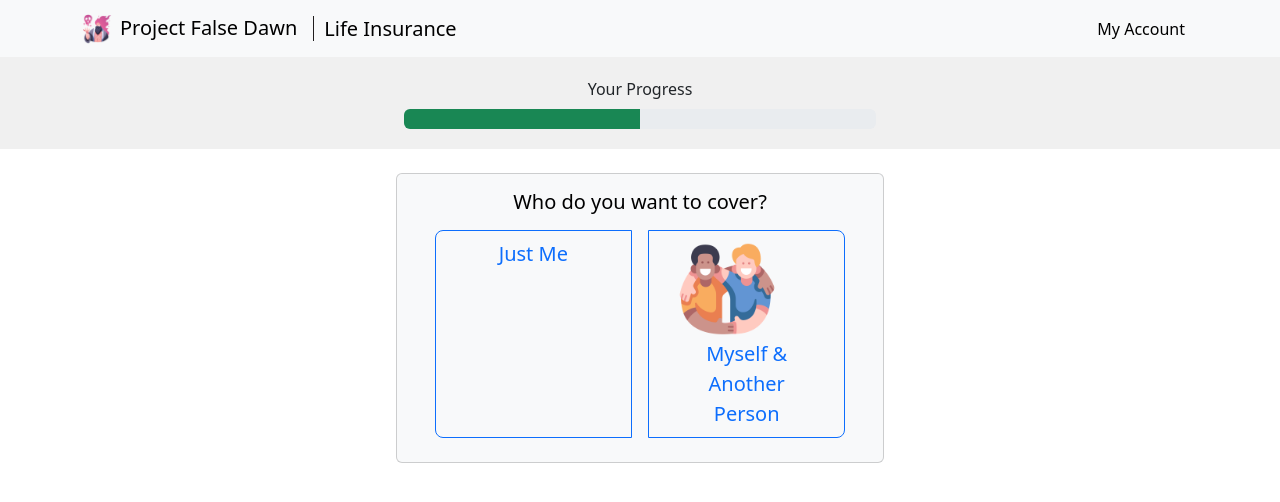
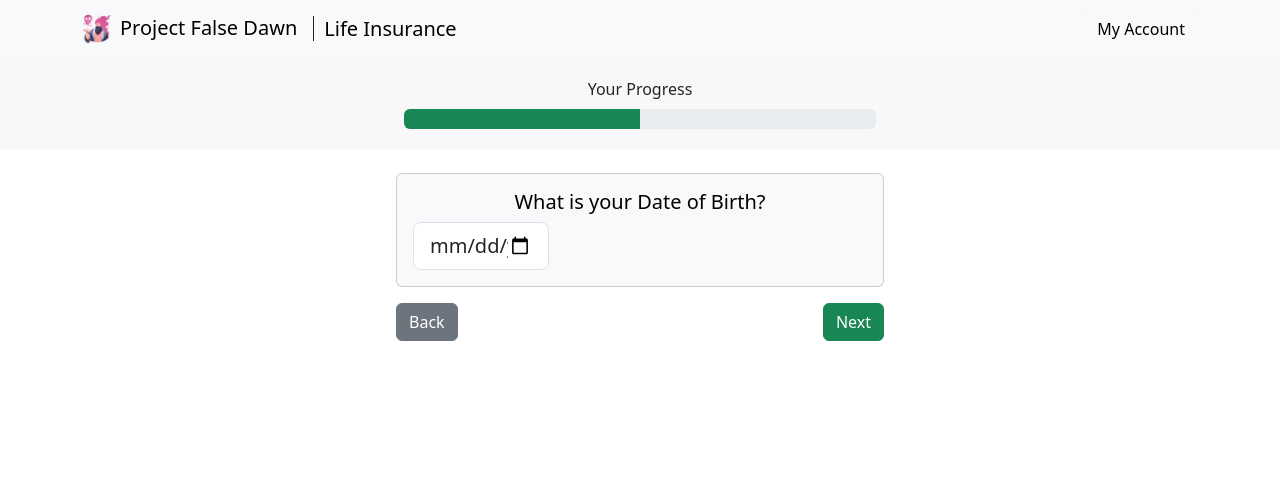
Before and after one commit to xNmS/Project-False-Dawn, a React (Create React App) app in the folder Front-End/my-app/: page / in a window 1280 px wide. Shown: the top 502 px of the page. Built offline with nearby package versions, Linux system fonts and the light colour scheme.

Commit message:
added policy type

```diff
--- a/Front-End/my-app/src/App.css
+++ b/Front-End/my-app/src/App.css
@@ -9,10 +9,17 @@
 
 .progress-bar-section {
   display: flex;
-  background-color: #f0f0f0;
+  background-color: #f8f8f8;
   padding: 20px;
 }
 
 .card-body .btn-group label {
-  width: 40%; /* Set the button width to 40% of the card width */
+  width: 50%;
 }
+
+.center-content {
+  display: flex;
+  flex-direction: column;
+  justify-content: center;
+  align-items: center;
+}
--- a/Front-End/my-app/src/App.js
+++ b/Front-End/my-app/src/App.js
@@ -2,7 +2,8 @@ import "./App.css";
 import "bootstrap/dist/css/bootstrap.min.css";
 import Header from "./Header.js";
 import Progress from "./Progress.js";
-import joint_policy from "./assets/friend.png";
+// import PolicyType from "./PolicyType.js";
+import Buttons from "./Buttons.js";
 // import Name from "./Name.js";
 
 function App() {
@@ -11,54 +12,25 @@ function App() {
       <Header />
       <Progress />
       {/* <Name /> */}
+      {/* <PolicyType /> */}
       <div className="container" style={{ width: "40%" }}>
         <div className="card text-bg-light mt-4 text-center">
           <div className="card-body">
             <h5 className="card-title text-center">
-              Who do you want to cover?
+              What is your Date of Birth?
             </h5>
-            <div
-              className="btn-group btn-group-lg"
-              role="group"
-              aria-label="Title Options"
-            >
-              <input
-                type="radio"
-                className="btn-check"
-                name="Title"
-                id="Just Me"
-                autocomplete="off"
-                check
-              />
-              <label className="btn btn-outline-primary m-2" for="Just Me">
-                Just Me
-              </label>
-              <input
-                type="radio"
-                className="btn-check"
-                name="Title"
-                id="Another Person"
-                autocomplete="off"
-              />
-              <label
-                className="btn btn-outline-primary m-2"
-                for="Another Person"
-              >
-                <div className="container-fluid">
-                  <img
-                    src={joint_policy}
-                    alt="Joint Policy"
-                    className="icon"
-                    style={{ display: "block" }}
-                    height="100"
-                  />
-                  Myself & Another Person
-                </div>
-              </label>
-            </div>
+            <input
+              type="date"
+              className="form-control form-control-lg mt-1 text-center"
+              id="First Name"
+              placeholder="Enter First Name"
+              aria-describedby="First Name"
+              style={{ maxWidth: "30%" }}
+            ></input>
           </div>
         </div>
       </div>
+      <Buttons />
     </div>
   );
 }
--- /dev/null
+++ b/Front-End/my-app/src/Buttons.js
@@ -0,0 +1,12 @@
+function Buttons() {
+  return (
+    <div class="container mt-3" style={{ width: "40%" }}>
+      <div class="d-flex justify-content-between">
+        <button class="btn btn-secondary">Back</button>
+        <button class="btn btn-success">Next</button>
+      </div>
+    </div>
+  );
+}
+
+export default Buttons;
--- a/Front-End/my-app/src/Name.js
+++ b/Front-End/my-app/src/Name.js
@@ -59,7 +59,7 @@ function Name() {
             id="First Name"
             placeholder="Enter First Name"
             aria-describedby="First Name"
-            style={{ "max-width": "45%" }}
+            style={{ maxWidth: "45%" }}
           ></input>
           <h6 className="card-subtitle mt-1">Surname</h6>
           <input
@@ -68,7 +68,7 @@ function Name() {
             id="SurName"
             placeholder="Enter Surname"
             aria-describedby="Surname"
-            style={{ "max-width": "45%" }}
+            style={{ maxWidth: "45%" }}
           ></input>
         </div>
       </div>
--- /dev/null
+++ b/Front-End/my-app/src/PolicyType.js
@@ -0,0 +1,61 @@
+import joint_policy from "./assets/friend.png";
+import man from "./assets/man.png";
+import woman from "./assets/woman.png";
+const gender = "M";
+
+function PolicyType() {
+  return (
+    <div className="container" style={{ width: "40%" }}>
+      <div className="card text-bg-light mt-4 text-center">
+        <div className="card-body">
+          <h5 className="card-title text-center">Who do you want to cover?</h5>
+          <div
+            className="btn-group btn-group-lg"
+            role="group"
+            aria-label="Title Options"
+          >
+            <input
+              type="radio"
+              className="btn-check"
+              name="Title"
+              id="Just Me"
+              autocomplete="off"
+              check
+            />
+            <label className="btn btn-outline-primary m-2" for="Just Me">
+              <div className="container center-content">
+                <img
+                  src={gender === "M" ? man : woman}
+                  alt="Joint Policy"
+                  className="icon"
+                  height="100"
+                />
+                Just Me
+              </div>
+            </label>
+            <input
+              type="radio"
+              className="btn-check"
+              name="Title"
+              id="Another Person"
+              autocomplete="off"
+            />
+            <label className="btn btn-outline-primary m-2" for="Another Person">
+              <div className="container center-content">
+                <img
+                  src={joint_policy}
+                  alt="Joint Policy"
+                  className="icon"
+                  height="100"
+                />
+                Myself & Another Person
+              </div>
+            </label>
+          </div>
+        </div>
+      </div>
+    </div>
+  );
+}
+
+export default PolicyType;
```
Also changed, not shown: Front-End/my-app/src/assets/man.png (added), Front-End/my-app/src/assets/woman.png (added).
